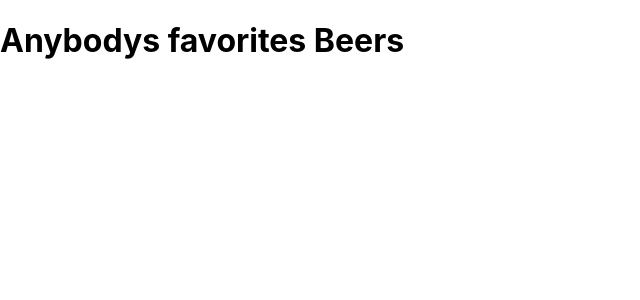
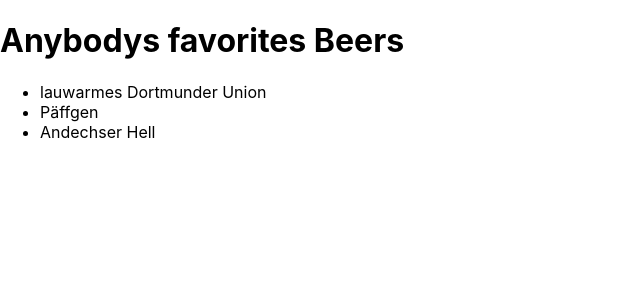
Before and after one commit to tomtaenzer/react-intro-week6, a React (Create React App) app: page / in a window 1280 px wide. Shown: the top 300 px of the page, without its empty margins (0-640 px from the left). Built offline with nearby package versions, Linux system fonts and the light colour scheme.

Commit message:
Add beers.map

```diff
--- a/src/components/List.js
+++ b/src/components/List.js
@@ -1,9 +1,13 @@
 import React from "react";
+import ListItem from "./ListItem";
 
-function List(){
-    return(
-        <ul></ul>
+const beers = ["lauwarmes Dortmunder Union", "Päffgen", "Andechser Hell"];
+
+export default function List(){
+    return (
+        <ul>
+            {beers.map((beer) => <ListItem key={beer} itemName={beer} />
+            )}
+        </ul>
     )
 }
-
-export default List;
--- /dev/null
+++ b/src/components/ListItem.js
@@ -0,0 +1,8 @@
+import React from "react";
+
+function ListItem(props){
+    return <li>{props.itemName}</li>;
+
+}
+
+export default ListItem;
```
